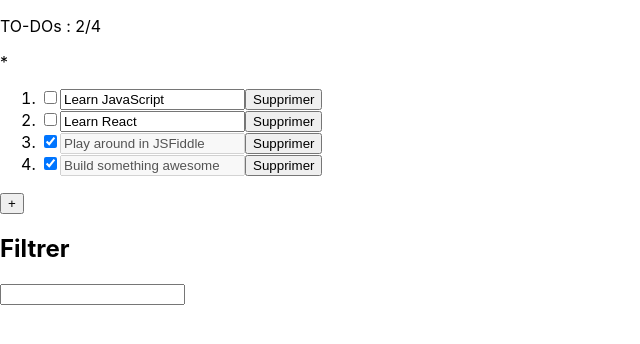
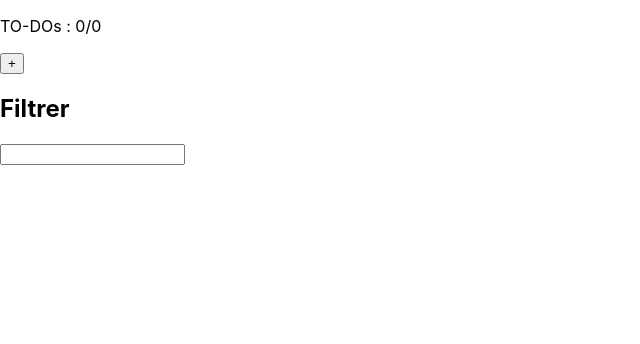
Before and after one commit to KoloboIsMe/TodoList, a React (Create React App) app: page / in a window 1280 px wide. Shown: the top 344 px of the page, without its empty margins (0-640 px from the left). Built offline with nearby package versions, Linux system fonts and the light colour scheme.

Commit message:
Sauvegarde dans localStorage

```diff
--- a/src/components/App.js
+++ b/src/components/App.js
@@ -1,38 +1,56 @@
 import React from "react";
+import {v4 as uuidv4} from "uuid";
 class App extends React.Component {
     static id = 0;
 
     constructor(props) {
         super(props);
+        let data = localStorage.getItem('todo-data');
+        if (data) {
+            data = JSON.parse(data);
+            if (!Array.isArray(data)) {
+                data = [];
+            }
+        } else {
+            data = [];
+        }
         this.state = {
-            items: [
-                {text: "Learn JavaScript", isChecked: false, id: 1},
-                {text: "Learn React", isChecked: false, id: 2},
-                {text: "Play around in JSFiddle", isChecked: true, id: 3},
-                {text: "Build something awesome", isChecked: true, id: 4}
-            ]
+            tasks: data,
+            filter: ''
         };
-        this.id = 5;
-        this.state.filter = '';
+        this.id = this.state.tasks.length > 0 ? this.state.tasks[this.state.tasks.length - 1].id + 1 : 0;
         this.addItem = this.addItem.bind(this);
         this.delete = this.delete.bind(this);
     }
 
+    componentDidMount() {
+        const data = localStorage.getItem('todo-data');
+        if(data) {
+            this.setState(JSON.parse(data));
+        }
+    }
+
+    componentDidUpdate() {
+        localStorage.setItem('todo-data', JSON.stringify(this.state));
+    }
+
     addItem() {
         const newItem = {id: this.id++, text: "New task", isChecked: false};
-        this.setState(prevState => ({
-            items: [...prevState.items, newItem]
-        }));
+        this.setState(prevState => {
+            const tasks = [...prevState.tasks, newItem];
+            localStorage.setItem('todo-data', JSON.stringify(tasks));
+            return {tasks};
+        });
     }
 
     render() {
         return (
             <div>
                 <header>
-                    <p>TO-DOs : {this.count(false) + '/' + this.state.items.length}</p>*
+                    <p>TO-DOs : {this.count(false) + '/' + this.state.tasks.length}</p>
                 </header>
                 <ol>
-                    {this.state.items.map(item => (
+                    {this.state.tasks.map(item => (
                         this.inFilter(item.text) ?
                         <li key={item.id}>
                             <label>
@@ -64,6 +82,7 @@ class App extends React.Component {
                     <h2>Filtrer</h2>
                     <input
                         type="text"
+                        value={this.state.filter}
                         onChange={e => this.handleFilter(e.target.value)}
                     />
                 </footer>
@@ -72,31 +91,37 @@ class App extends React.Component {
     }
 
     handleEdit(itemId, newText) {
-        this.setState(prevState => ({
-            items: prevState.items.map(item =>
+        this.setState(prevState => {
+            const tasks = prevState.tasks.map(item =>
                 item.id === itemId ? {...item, text: newText} : item
-            )
-        }));
+            );
+            localStorage.setItem('todo-data', JSON.stringify(tasks));
+            return {tasks};
+        });
     }
 
     toggle(itemId) {
-        this.setState(prevState => ({
-            items: prevState.items.map(item =>
+        this.setState(prevState => {
+            const tasks = prevState.tasks.map(item =>
                 item.id === itemId ? {...item, isChecked: !item.isChecked} : item
-            )
-        }));
+            );
+            localStorage.setItem('todo-data', JSON.stringify(tasks));
+            return {tasks};
+        });
     }
 
     delete(itemId) {
-        this.setState(prevState => ({
-            items: prevState.items.filter(item => item.id !== itemId)
-        }));
+        this.setState(prevState => {
+            const tasks = prevState.tasks.filter(item => item.id !== itemId);
+            localStorage.setItem('todo-data', JSON.stringify(tasks));
+            return {tasks};
+        });
     }
 
     count(isChecked = true) {
         let counter = 0;
-        for (let i = 0; i < this.state.items.length; i++) {
-            if (this.state.items[i].isChecked === isChecked) {
+        for (let i = 0; i < this.state.tasks.length; i++) {
+            if (this.state.tasks[i].isChecked === isChecked) {
                 counter++;
             }
         }
@@ -110,11 +135,11 @@ class App extends React.Component {
     }
 
    inFilter(text) {
-    if(this.state.filter === '') {
+    if(this.state.filter === '' || this.state.filter.length <= 3) {
         return true;
     }
     return text.toLowerCase().includes(this.state.filter.toLowerCase())
-}
+    }
 }
 
 export default App;
--- a/src/components/TaskListing.js
+++ b/src/components/TaskListing.js
@@ -1,12 +1,12 @@
 import React from "react";
-import Task from "./Task";
+import TaskOld from "./TaskOld";
 
 class TaskListing extends React.Component {
     constructor(props) {
         super(props);
 
         this.state = {
-            items: [new Task(this)]
+            items: [new TaskOld(this)]
         };
     }
 
@@ -29,7 +29,7 @@ class TaskListing extends React.Component {
 
     addTask() {
         this.setState(prevState => ({
-            items: [...prevState.items, new Task(this)]
+            items: [...prevState.items, new TaskOld(this)]
         }));
     }
 
```
Also changed, not shown: src/components/Task.js (deleted, +0 -50 lines), src/components/TaskOld.js (added, +50 -0 lines).
